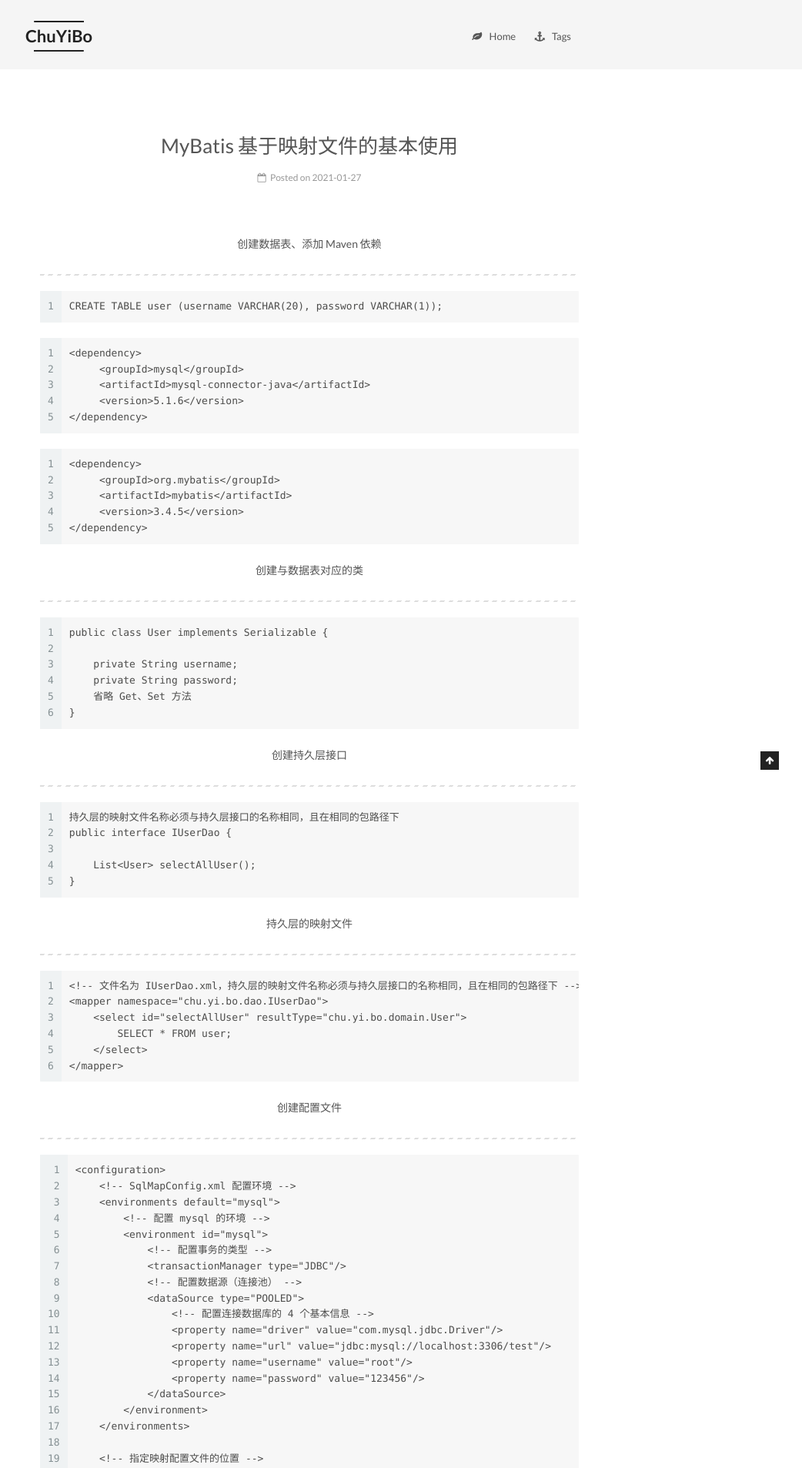
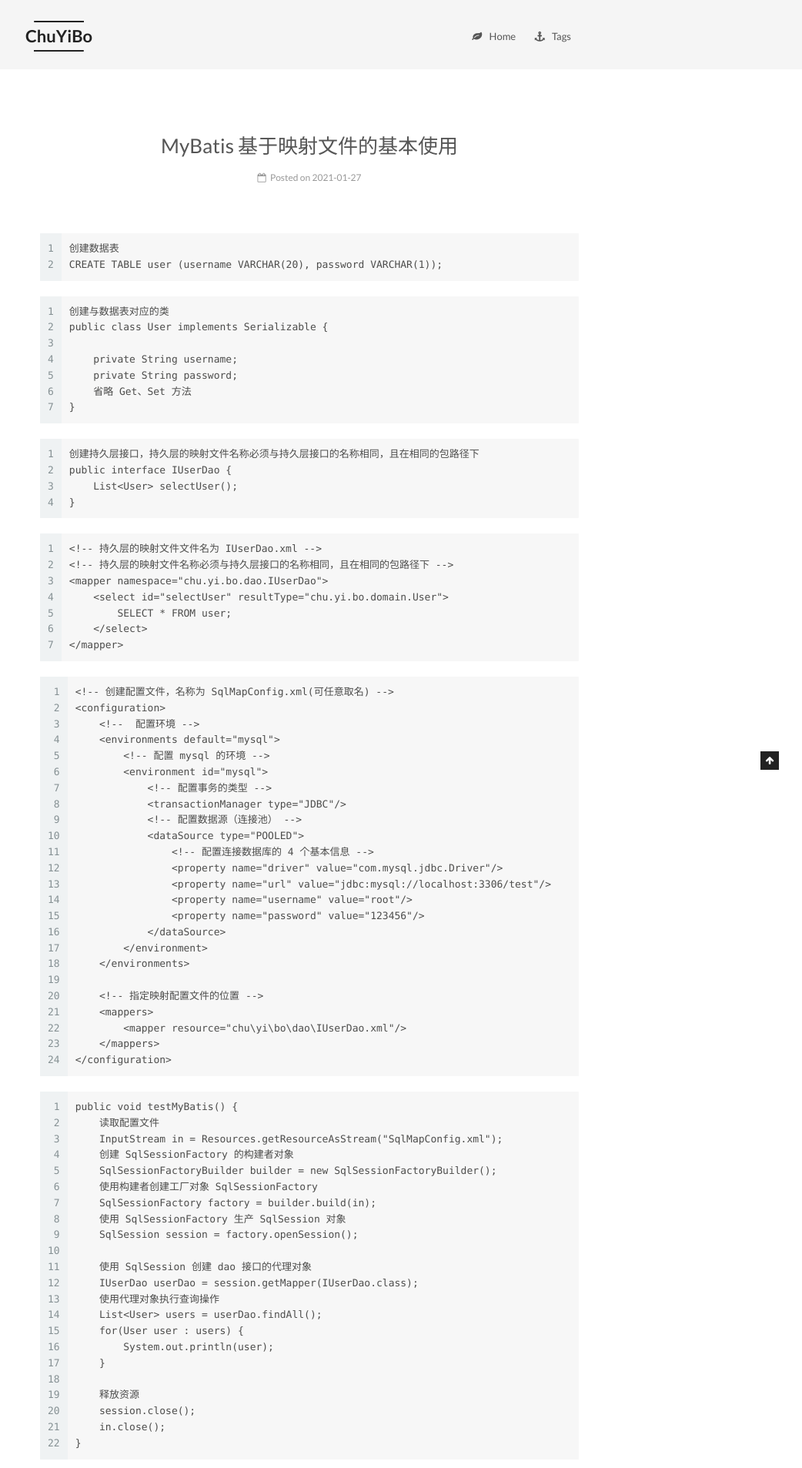
Before and after one commit to chuyibo/chuyibo.github.io, a Jekyll site: the page built from _posts/2021-01-27-MyBatis 学习笔记01.md, in a window 1280 px wide. Shown: the top 1907 px of the page at 77% size, without its empty margins (238-1280 px from the left). Built offline with Jekyll 4.4.1, drawn with Linux system fonts in a browser that asks for light colours; some of the changed text lies outside the part shown.

Commit message:
2021/02/13

`````diff
--- a/_posts/2021-01-27-MyBatis 学习笔记01.md
+++ b/_posts/2021-01-27-MyBatis 学习笔记01.md
@@ -7,35 +7,15 @@ tags:
 - MyBatis
 ---
 
-<p align="center">创建数据表、添加 Maven 依赖</p>
 
-----
 
 ```
+创建数据表
 CREATE TABLE user (username VARCHAR(20), password VARCHAR(1));
 ```
 
-````
-<dependency>
-     <groupId>mysql</groupId>
-     <artifactId>mysql-connector-java</artifactId>
-     <version>5.1.6</version>
-</dependency>
-````
-
 ```
-<dependency>
-     <groupId>org.mybatis</groupId>
-     <artifactId>mybatis</artifactId>
-     <version>3.4.5</version>
-</dependency>
-```
-
-<p align="center">创建与数据表对应的类</p>
-
-----
-
-```
+创建与数据表对应的类
 public class User implements Serializable {
 
     private String username;
@@ -44,38 +24,27 @@ public class User implements Serializable {
 }
 ```
 
-<p align="center">创建持久层接口</p>
-
-----
-
 ```
-持久层的映射文件名称必须与持久层接口的名称相同，且在相同的包路径下
+创建持久层接口，持久层的映射文件名称必须与持久层接口的名称相同，且在相同的包路径下
 public interface IUserDao {
-
-    List<User> selectAllUser();
+    List<User> selectUser();
 }
 ```
 
-<p align="center">持久层的映射文件</p>
-
-----
-
 ```
-<!-- 文件名为 IUserDao.xml，持久层的映射文件名称必须与持久层接口的名称相同，且在相同的包路径下 -->
+<!-- 持久层的映射文件文件名为 IUserDao.xml -->
+<!-- 持久层的映射文件名称必须与持久层接口的名称相同，且在相同的包路径下 -->
 <mapper namespace="chu.yi.bo.dao.IUserDao">
-    <select id="selectAllUser" resultType="chu.yi.bo.domain.User">
+    <select id="selectUser" resultType="chu.yi.bo.domain.User">
         SELECT * FROM user;
     </select>
 </mapper>
 ```
 
-<p align="center">创建配置文件</p>
-
-----
-
 ```
+<!-- 创建配置文件，名称为 SqlMapConfig.xml(可任意取名) -->
 <configuration>
-    <!-- SqlMapConfig.xml 配置环境 -->
+    <!--  配置环境 -->
     <environments default="mysql">
         <!-- 配置 mysql 的环境 -->
         <environment id="mysql">
@@ -98,10 +67,6 @@ public interface IUserDao {
     </mappers>
 </configuration>
 ```
-
-<p align="center">创建测试方法</p>
-
-----
 
 ```
 public void testMyBatis() {
`````
